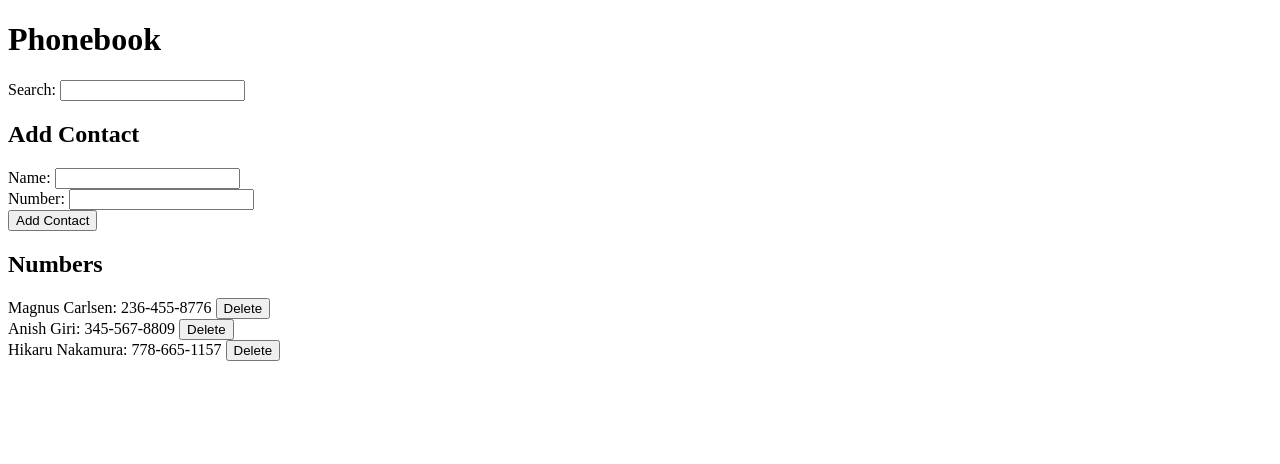
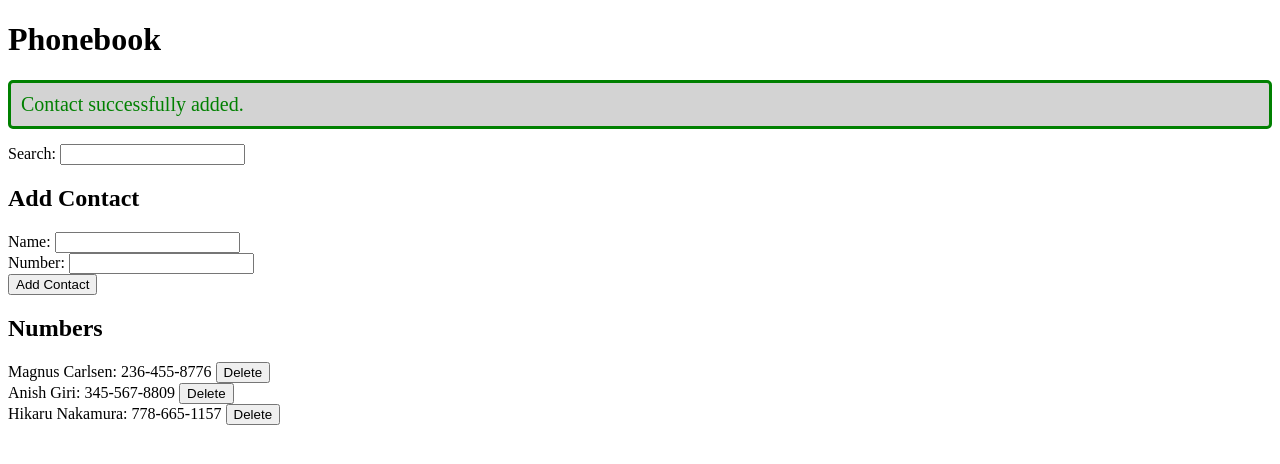
Before and after one commit to RastkoAmun/phonebook-app, a React (Create React App) app: page / in a window 1280 px wide. Both pictures are taken after typing "Sample", "Sample" into the empty fields and a click on the button "Add Contact". Shown: the top 464 px of the page. Built offline with nearby package versions, Linux system fonts and the light colour scheme; no server answers; data requests are answered from the project's data file.

Commit message:
Added simple notification system for successfully completed task

```diff
--- a/src/App.js
+++ b/src/App.js
@@ -3,14 +3,15 @@ import SearchFilter from './components/SearchFilter'
 import ContactForm from './components/ContactForm';
 import ContactList from './components/ContactList'
 import serverFunctions from './services/serverService'
-import axios from 'axios';
 import serverService from './services/serverService';
+import NotificationMessage from './components/NotificationMessage';
 
 const App = () => {
   const [contacts, setContacts] = useState([])
   const [newName, setNewName] = useState('');
   const [newNumber, setNewNumber] = useState('');
   const [searchValue, setSearchValue] = useState('');
+  const [notificationMessage, setNotificationMessage] = useState(null);
 
   const hook = () => {
     serverFunctions.getAll().then(response => {
@@ -36,6 +37,13 @@ const App = () => {
     setSearchValue(event.target.value)
   }
 
+  const displayMessage = (message) => {
+    setNotificationMessage(message);
+      setTimeout(() => {
+        setNotificationMessage(null)
+      }, 5000)
+  }
+
   //Function for adding a new contact in the list
   const addContact = (event) => {
     event.preventDefault()
@@ -56,23 +64,30 @@ const App = () => {
           }))
         })
       }
+
+      displayMessage('Contact number successfully  changed.')
       setNewName('')
       setNewNumber('')
     }else{
-      serverFunctions.insert(newContact).then(response => {
+      serverFunctions.insert(newContact)
+      .then(response => {
         setContacts(contacts.concat(response.data))
       })
+
+      displayMessage('Contact successfully added.')
       setNewName('')
       setNewNumber('')
     }
   }
 
   const deleteContact = (id) => {
+    setNotificationMessage(null);
     serverFunctions
     .getSpecificContact(id)
     .then(reponse => {
       if(window.confirm(`Delete contact with the name ${reponse.data.name}?`)){
         serverFunctions.deleteContact(id).then(hook)
+        displayMessage('Contact successfully deleted.')
       }
     });
   }
@@ -80,6 +95,8 @@ const App = () => {
   return(
     <div>
       <h1>Phonebook</h1>
+      <NotificationMessage message={notificationMessage}/>
+
       <SearchFilter searchValue={searchValue} handleInput={handleSearchInput} />
 
       <h2>Add Contact</h2>
--- a/src/components/ContactList.js
+++ b/src/components/ContactList.js
@@ -1,5 +1,4 @@
 import ContactInfo from './ContactInfo'
-import serverFunctions from '../services/serverService'
 
 const ContactList = ({contacts, deleteContact}) => {
 
--- /dev/null
+++ b/src/components/NotificationMessage.js
@@ -0,0 +1,11 @@
+const NotificationMessage = ({message}) => {
+  if(message === null) return null;
+
+  return(
+    <div className='message'>
+      {message}
+    </div>
+  )
+}
+
+export default NotificationMessage;
--- /dev/null
+++ b/src/index.css
@@ -0,0 +1,9 @@
+.message{
+  color: green;
+  background-color: lightgray;
+  font-size: 20px;
+  padding: 10px;
+  border: solid green 3px;
+  border-radius: 5px;
+  margin-bottom: 15px;
+}
--- a/src/index.js
+++ b/src/index.js
@@ -1,6 +1,7 @@
 import React from 'react';
 import ReactDOM from 'react-dom/client';
 import App from './App';
+import './index.css'
 
 const root = ReactDOM.createRoot(document.getElementById('root'));
 root.render(
--- a/src/services/serverService.js
+++ b/src/services/serverService.js
@@ -21,5 +21,4 @@ const deleteContact = (id) => {
   return axios.delete(`${baseUrl}/${id}`);
 }
 
-
-export default { getAll, insert, deleteContact, getSpecificContact, update }
+export default { getAll, getSpecificContact, insert, update, deleteContact }
```
